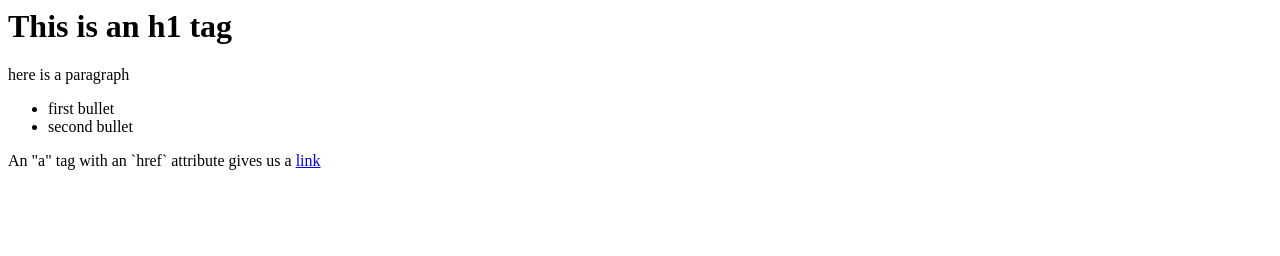
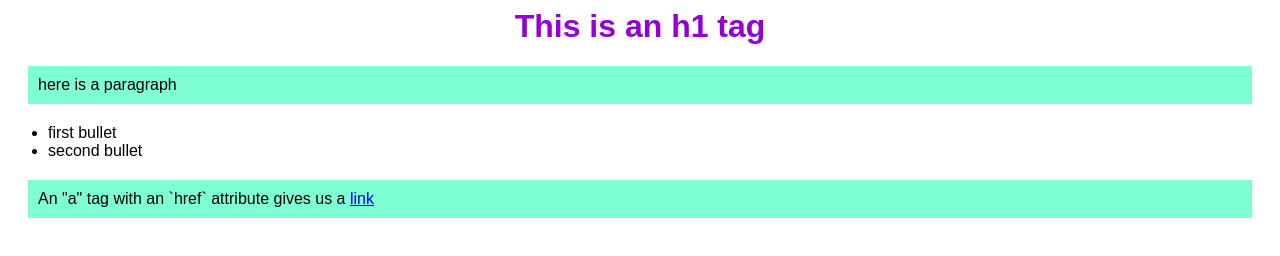
Before and after one commit to akeshavan/nha_2019, a plain HTML site: page index.html in a window 1280 px wide. Drawn offline with Linux system fonts and the light colour scheme.

Commit message:
step02: intro to style with CSS

```diff
--- a/index.html
+++ b/index.html
@@ -1,6 +1,20 @@
 <html>
     <head>
         <title>Neurohackademy 2019</title>
+        <style>
+            h1 {
+                color:darkviolet;
+                text-align: center;
+            }
+            p {
+                margin: 20px;
+                padding: 10px;
+                background-color: aquamarine;
+            }
+            body {
+                font-family: Arial, Helvetica, sans-serif;
+            }
+        </style>
     </head>
     <body>
         <h1>This is an h1 tag</h1>
```
